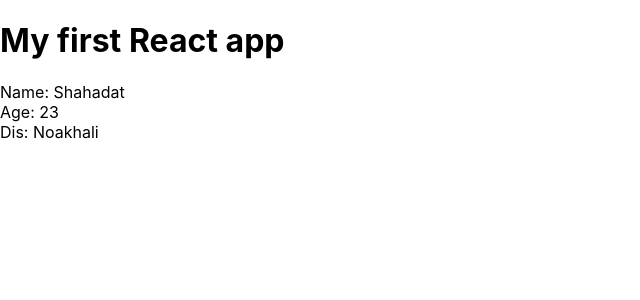
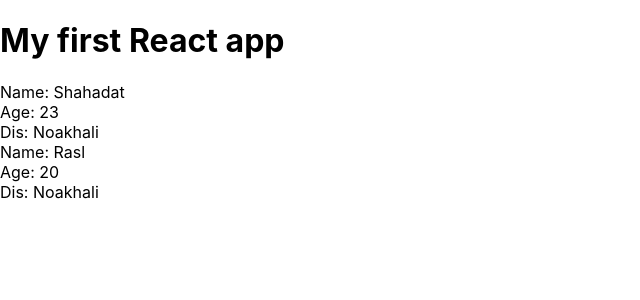
Before and after one commit to MdShahadatHossainbd/React-Redux, a React (Create React App) app: page / in a window 1280 px wide. Shown: the top 300 px of the page, without its empty margins (0-640 px from the left). Built offline with nearby package versions, Linux system fonts and the light colour scheme.

Commit message:
Add files via upload

```diff
--- a/src/App.js
+++ b/src/App.js
@@ -6,7 +6,8 @@ class App extends Component {
     return (
       <div className="App">
         <h1>My first React app</h1>
-        <Info />
+        <Info name="Shahadat" age="23" dis="Noakhali" />
+        <Info name="Rasl" age="20" dis="Noakhali" />
       </div>
     );
   }
--- a/src/Info.js
+++ b/src/Info.js
@@ -1,12 +1,13 @@
-import React, { Component } from 'react'
+import React, { Component } from 'react';
 
 class Info extends Component{
   render(){
+    const { name, age, dis } = this.props;
     return (
       <div className="info">
-        <div>Name: Shahadat</div>
-        <div>Age: 23</div>
-        <div>Dis: Noakhali</div>
+        <div>Name: { name }</div>
+        <div>Age: { age }</div>
+        <div>Dis: { dis }</div>
       </div>
     )
   }
```
